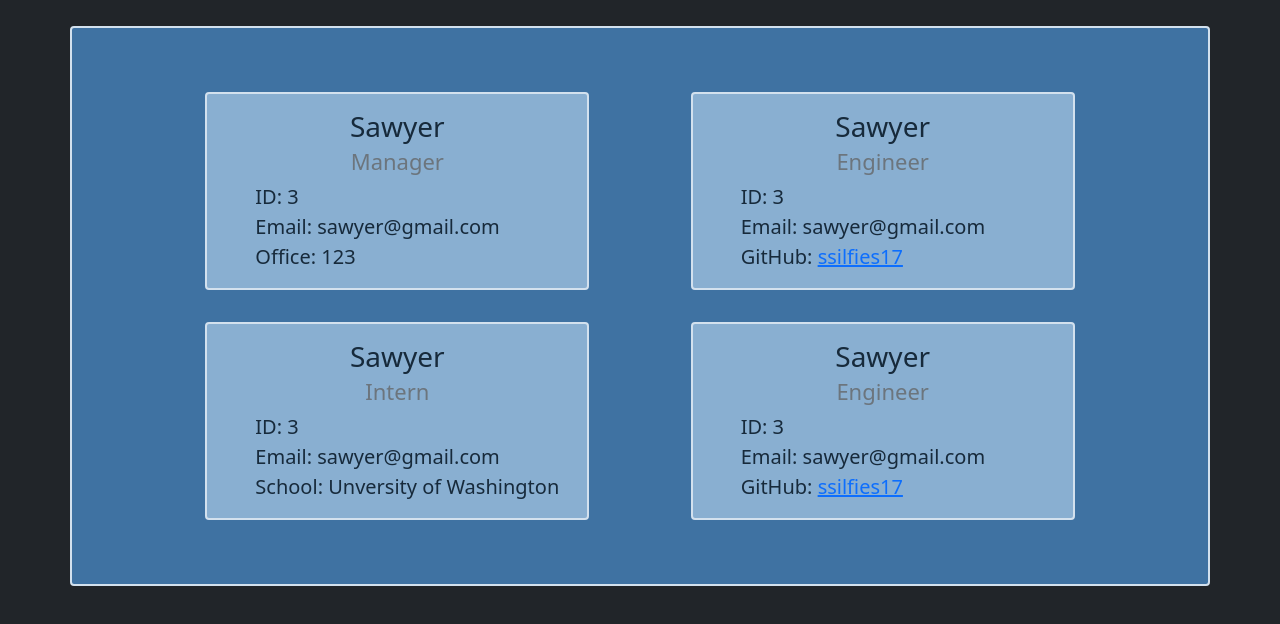
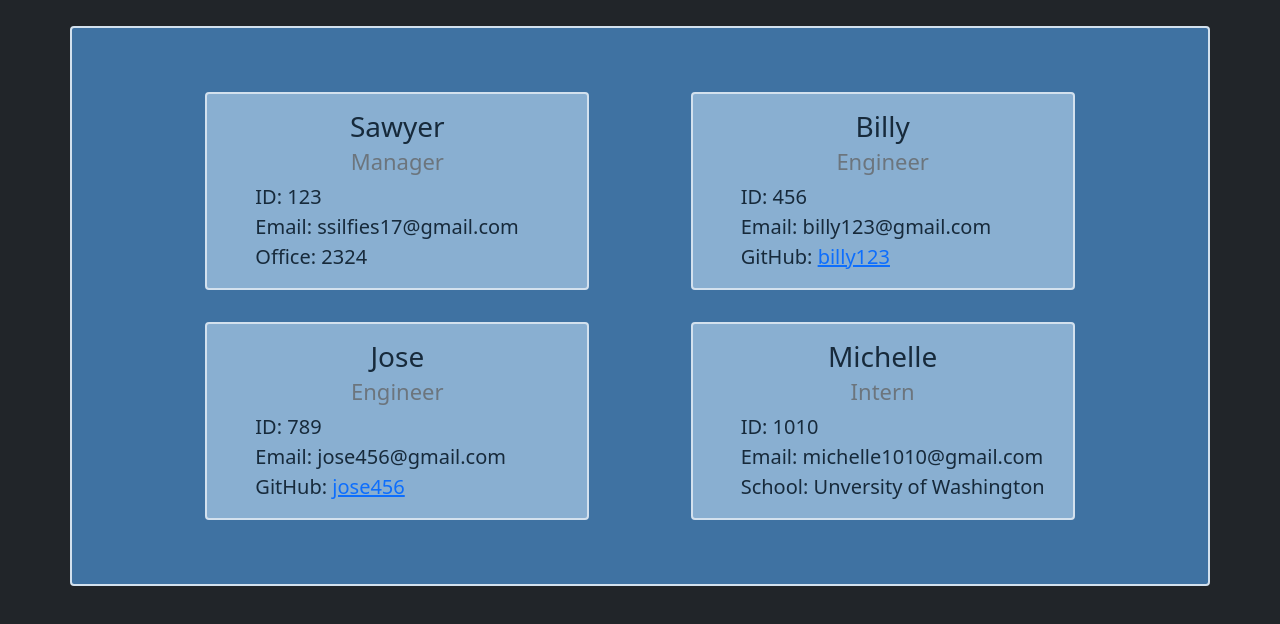
Before and after one commit to ssilfies17/Team-Profile-Generator, a website: page Team-Profile.html in a window 1280 px wide. Shown: the part 92-716 px from the top of the page. Drawn offline with nearby package versions, Linux system fonts and the light colour scheme.

Commit message:
Repo clean-up and updated README demo link with new one

```diff
--- a/Team-Profile.html
+++ b/Team-Profile.html
@@ -23,45 +23,45 @@
         <h5 class="card-title" style="text-align: center; font-size: 28px; color: #172A3B ;">Sawyer</h5>
         <h6 class="card-subtitle mb-2 text-muted" style="text-align: center;font-size: 22px; color: #172A3B">Manager</h6>
         <ul class="card-text" style="list-style: none; font-size: 20px; color: #172A3B ;">
-            <li class="ID">ID: 3 </li>
-            <li class="email">Email: sawyer@gmail.com </li>
-            <li class="uniqueProperty">Office: 123</li>
+            <li class="ID">ID: 123 </li>
+            <li class="email">Email: ssilfies17@gmail.com </li>
+            <li class="uniqueProperty">Office: 2324</li>
         </ul>
     </div>
   </div>
 
     <div class="card" style="width: 24rem; margin: 1rem; border: 2px solid #D3E1EE; background-color: #89AFD1;">
     <div class="card-body">
-        <h5 class="card-title" style="text-align: center; font-size: 28px; color: #172A3B ;">Sawyer</h5>
+        <h5 class="card-title" style="text-align: center; font-size: 28px; color: #172A3B ;">Billy</h5>
         <h6 class="card-subtitle mb-2 text-muted" style="text-align: center;font-size: 22px; color: #172A3B">Engineer</h6>
         <ul class="card-text" style="list-style: none; font-size: 20px; color: #172A3B ;">
-            <li class="ID">ID: 3 </li>
-            <li class="email">Email: sawyer@gmail.com </li>
-            <li class="uniqueProperty">GitHub: <a target="_blank" href="https://www.github.com/ssilfies17" class="card-link"> ssilfies17</a></li>
+            <li class="ID">ID: 456 </li>
+            <li class="email">Email: billy123@gmail.com </li>
+            <li class="uniqueProperty">GitHub: <a target="_blank" href="https://www.github.com/billy123" class="card-link"> billy123</a></li>
         </ul>
     </div>
   </div>
 
     <div class="card" style="width: 24rem; margin: 1rem; border: 2px solid #D3E1EE; background-color: #89AFD1;">
     <div class="card-body">
-        <h5 class="card-title" style="text-align: center; font-size: 28px; color: #172A3B ;">Sawyer</h5>
-        <h6 class="card-subtitle mb-2 text-muted" style="text-align: center;font-size: 22px; color: #172A3B">Intern</h6>
+        <h5 class="card-title" style="text-align: center; font-size: 28px; color: #172A3B ;">Jose</h5>
+        <h6 class="card-subtitle mb-2 text-muted" style="text-align: center;font-size: 22px; color: #172A3B">Engineer</h6>
         <ul class="card-text" style="list-style: none; font-size: 20px; color: #172A3B ;">
-            <li class="ID">ID: 3 </li>
-            <li class="email">Email: sawyer@gmail.com </li>
-            <li class="uniqueProperty">School: Unversity of Washington</li>
+            <li class="ID">ID: 789 </li>
+            <li class="email">Email: jose456@gmail.com </li>
+            <li class="uniqueProperty">GitHub: <a target="_blank" href="https://www.github.com/jose456" class="card-link"> jose456</a></li>
         </ul>
     </div>
   </div>
 
     <div class="card" style="width: 24rem; margin: 1rem; border: 2px solid #D3E1EE; background-color: #89AFD1;">
     <div class="card-body">
-        <h5 class="card-title" style="text-align: center; font-size: 28px; color: #172A3B ;">Sawyer</h5>
-        <h6 class="card-subtitle mb-2 text-muted" style="text-align: center;font-size: 22px; color: #172A3B">Engineer</h6>
+        <h5 class="card-title" style="text-align: center; font-size: 28px; color: #172A3B ;">Michelle</h5>
+        <h6 class="card-subtitle mb-2 text-muted" style="text-align: center;font-size: 22px; color: #172A3B">Intern</h6>
         <ul class="card-text" style="list-style: none; font-size: 20px; color: #172A3B ;">
-            <li class="ID">ID: 3 </li>
-            <li class="email">Email: sawyer@gmail.com </li>
-            <li class="uniqueProperty">GitHub: <a target="_blank" href="https://www.github.com/ssilfies17" class="card-link"> ssilfies17</a></li>
+            <li class="ID">ID: 1010 </li>
+            <li class="email">Email: michelle1010@gmail.com </li>
+            <li class="uniqueProperty">School: Unversity of Washington</li>
         </ul>
     </div>
   </div>
```
Also changed, not shown: Team-Profile copy.html (deleted, +0 -69 lines), README.md.
